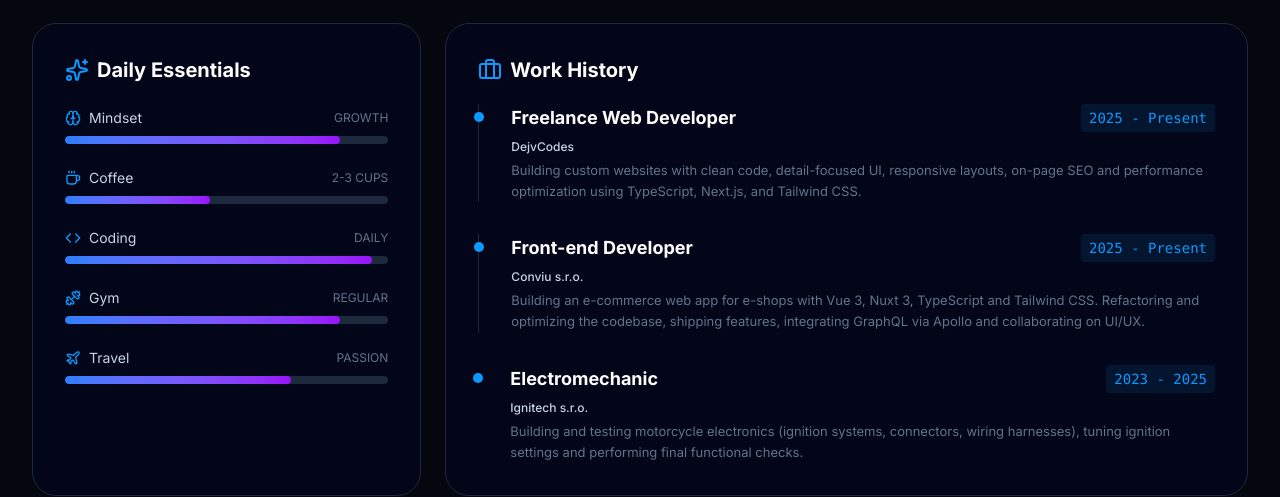
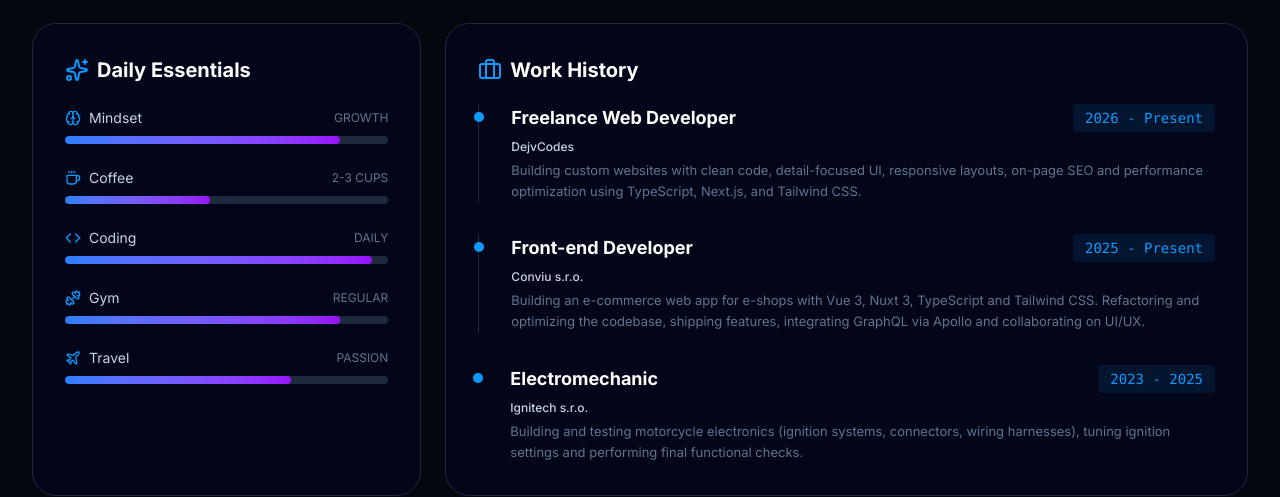
Before and after one commit to DejvCodes/DejvCodes-Next.js, a Next.js app: page / in a window 1280 px wide. Shown: the part 1217-1714 px from the top of the page. Built offline with nearby package versions, Linux system fonts and the light colour scheme.

Commit message:
some fixes

```diff
--- a/components/About.tsx
+++ b/components/About.tsx
@@ -112,7 +112,7 @@ const About: React.FC = () => {
                   <div className='absolute -left-1.25 top-2 w-2.5 h-2.5 bg-light-blue rounded-full'></div>
                   <div className='flex flex-col sm:flex-row sm:items-center sm:justify-between mb-1.5'>
                     <h4 className='text-white text-lg font-bold'>{job.role}</h4>
-                    <span className='w-fit text-xs sm:text-sm font-mono text-light-blue text-center bg-light-blue/10 px-2 py-1 mt-1.5 sm:mt-0 rounded whitespace-nowrap'>{job.period}</span>
+                    <span className='w-fit text-xs sm:text-sm font-mono text-light-blue text-center bg-light-blue/10 px-3 py-1 mt-1.5 sm:mt-0 rounded whitespace-nowrap'>{job.period}</span>
                   </div>
                   <p className='hidden sm:block text-slate-300 text-[12px] font-medium mb-1'>{job.company}</p>
                   <p className='text-slate-500 text-[13px] leading-relaxed'>{job.description}</p>
--- a/constants.ts
+++ b/constants.ts
@@ -49,7 +49,7 @@ export const EXPERIENCE: Experience[] = [
     id: '1',
     role: 'Freelance Web Developer',
     company: 'DejvCodes',
-    period: '2025 - Present',
+    period: '2026 - Present',
     description: 'Building custom websites with clean code, detail-focused UI, responsive layouts, on-page SEO and performance optimization using TypeScript, Next.js, and Tailwind CSS.'
   },
   {
```
